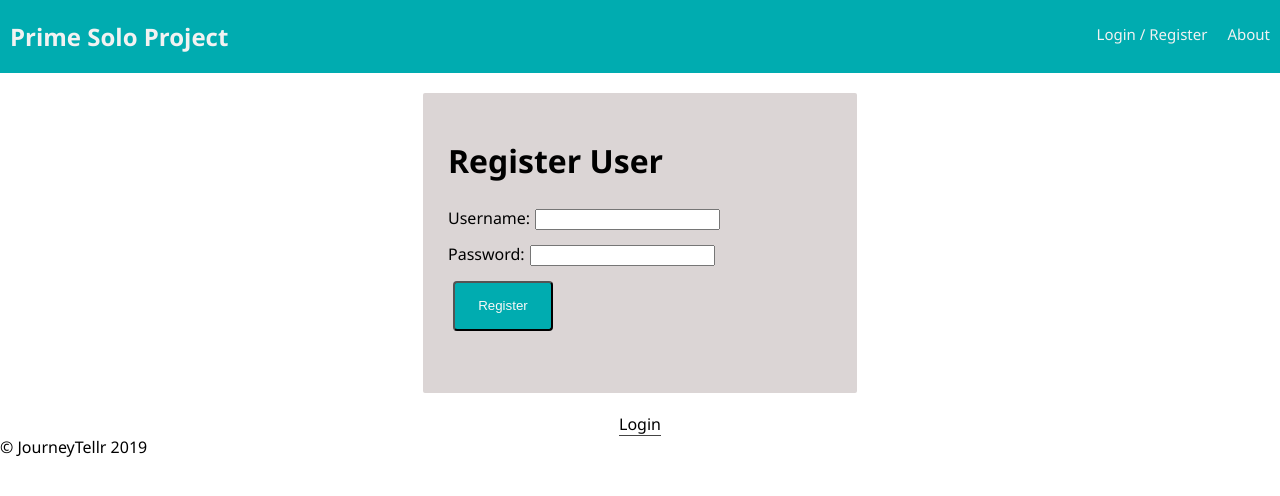
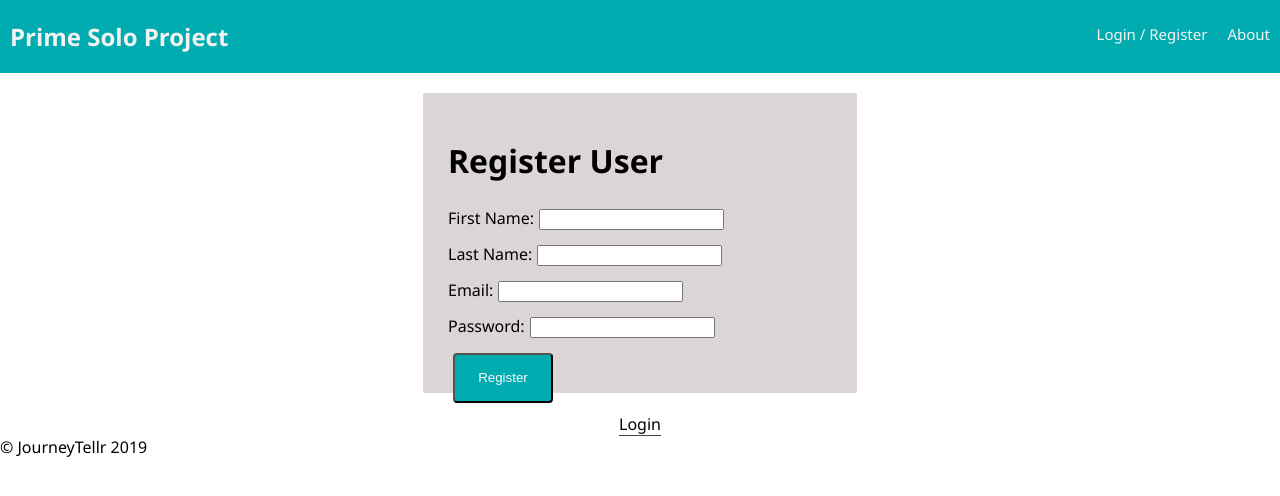
Before and after one commit to journey-tellr-app/MVP, a React (Create React App) app: page /#/home in a window 1280 px wide. Both pictures are taken after a click on the button "Register". Shown: the top 496 px of the page. Built offline with nearby package versions, Linux system fonts and the light colour scheme; no server answers.

Commit message:
registration and login working

```diff
--- a/src/components/LoginPage/LoginPage.js
+++ b/src/components/LoginPage/LoginPage.js
@@ -3,18 +3,19 @@ import { connect } from 'react-redux';
 
 class LoginPage extends Component {
   state = {
-    username: '',
+
+    email: '',
     password: '',
   };
 
   login = (event) => {
     event.preventDefault();
 
-    if (this.state.username && this.state.password) {
+    if (this.state.email && this.state.password) {
       this.props.dispatch({
         type: 'LOGIN',
         payload: {
-          username: this.state.username,
+          email: this.state.email,
           password: this.state.password,
         },
       });
@@ -43,13 +44,13 @@ class LoginPage extends Component {
         <form onSubmit={this.login}>
           <h1>Login</h1>
           <div>
-            <label htmlFor="username">
-              Username:
+            <label htmlFor="email">
+              Email:
               <input
                 type="text"
-                name="username"
-                value={this.state.username}
-                onChange={this.handleInputChangeFor('username')}
+                name="email"
+                value={this.state.email}
+                onChange={this.handleInputChangeFor('email')}
               />
             </label>
           </div>
--- a/src/components/RegisterPage/RegisterPage.js
+++ b/src/components/RegisterPage/RegisterPage.js
@@ -3,18 +3,22 @@ import {connect} from 'react-redux';
 
 class RegisterPage extends Component {
   state = {
-    username: '',
+    first_name: '',
+    last_name: '',
+    email: '',
     password: '',
   };
 
   registerUser = (event) => {
     event.preventDefault();
 
-    if (this.state.username && this.state.password) {
+    if (this.state.first_name && this.state.last_name && this.state.email && this.state.password) {
       this.props.dispatch({
         type: 'REGISTER',
         payload: {
-          username: this.state.username,
+          first_name: this.state.first_name,
+          last_name: this.state.last_name,
+          email: this.state.email,
           password: this.state.password,
         },
       });
@@ -43,13 +47,35 @@ class RegisterPage extends Component {
         <form onSubmit={this.registerUser}>
           <h1>Register User</h1>
           <div>
-            <label htmlFor="username">
-              Username:
+            <label htmlFor="first_name">
+              First Name:
               <input
                 type="text"
-                name="username"
-                value={this.state.username}
-                onChange={this.handleInputChangeFor('username')}
+                name="first_name"
+                value={this.state.first_name}
+                onChange={this.handleInputChangeFor('first_name')}
+              />
+            </label>
+          </div>
+          <div>
+            <label htmlFor="last_name">
+              Last Name:
+              <input
+                type="text"
+                name="last_name"
+                value={this.state.last_name}
+                onChange={this.handleInputChangeFor('last_name')}
+              />
+            </label>
+          </div>
+          <div>
+            <label htmlFor="email">
+              Email:
+              <input
+                type="text"
+                name="email"
+                value={this.state.email}
+                onChange={this.handleInputChangeFor('email')}
               />
             </label>
           </div>
```
Also changed, not shown: 2 other files (tests, documents, lock files or other folders).
